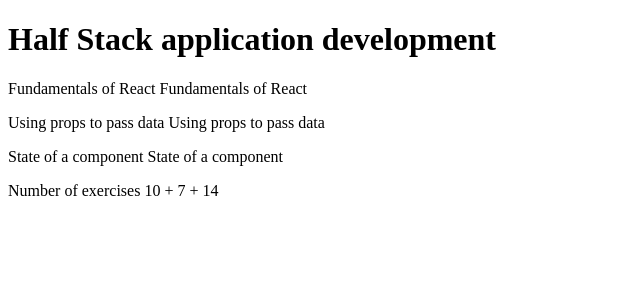
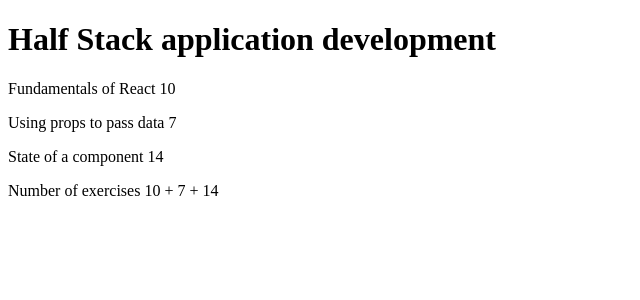
Before and after one commit to kenzul/course-information, a React (Vite) app: page / in a window 1280 px wide. Shown: the top 300 px of the page, without its empty margins (0-640 px from the left). Built offline with nearby package versions, Linux system fonts and the light colour scheme.

Commit message:
Refactor variables into objects

```diff
--- a/src/App.jsx
+++ b/src/App.jsx
@@ -6,15 +6,15 @@
 const Content = (props) => {
   return (
     <div>
-      <Part name={props.part1} exercises={props.part1}></Part>
-      <Part name={props.part2} exercises={props.part2}></Part>
-      <Part name={props.part3} exercises={props.part3}></Part>
+      <Part content={props.part1}></Part>
+      <Part content={props.part2}></Part>
+      <Part content={props.part3}></Part>
     </div>
   )
 }
 
 const Part = (props) => {
-  return <p>{props.name} {props.exercises}</p>
+  return <p>{props.content.name} {props.content.exercises}</p>
 }
 
 const Total = (props) => {
@@ -23,21 +23,26 @@
 
 const App = () => {
   const course = 'Half Stack application development'
-  const part1 = 'Fundamentals of React'
-  const exercises1 = 10
-  const part2 = 'Using props to pass data'
-  const exercises2 = 7
-  const part3 = 'State of a component'
-  const exercises3 = 14
+  const part1 = {
+    name: 'Fundamentals of React',
+    exercises: 10
+  };
+  const part2 = {
+    name: 'Using props to pass data',
+    exercises: 7
+  }
+  const part3 = {
+    name: 'State of a component',
+    exercises: 14
+  }
 
   return (
     <div>
       <Header course={course}></Header>
       <Content
-        part1={part1} part2={part2} part3={part3}
-        exercises1={exercises1} exercises2={exercises2} exercises3={exercises3}>
+        part1={part1} part2={part2} part3={part3}>
       </Content>
-      <Total exercises1={exercises1} exercises2={exercises2} exercises3={exercises3}></Total>
+      <Total exercises1={part1.exercises} exercises2={part2.exercises} exercises3={part3.exercises}></Total>
     </div>
   )
 }
```
